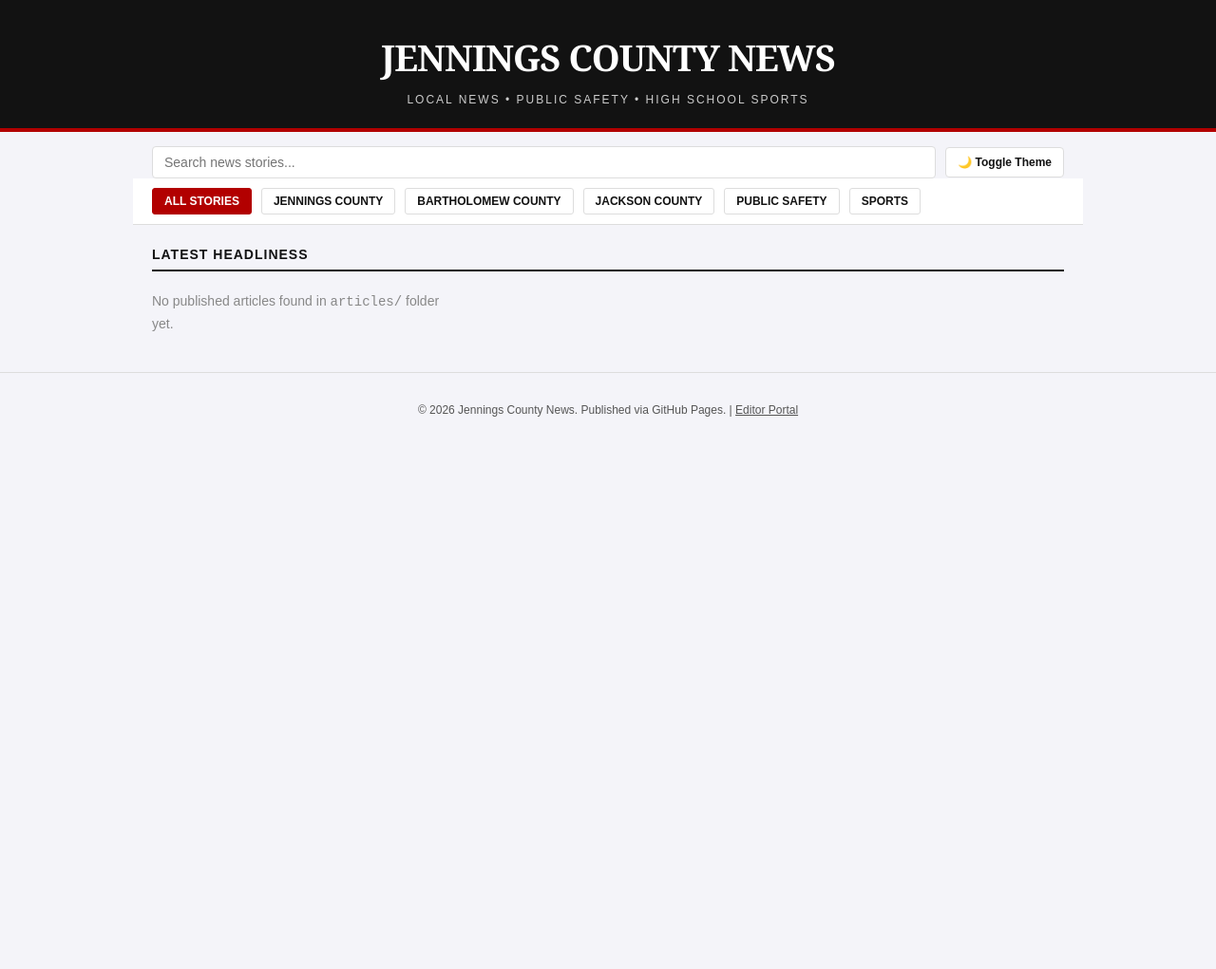
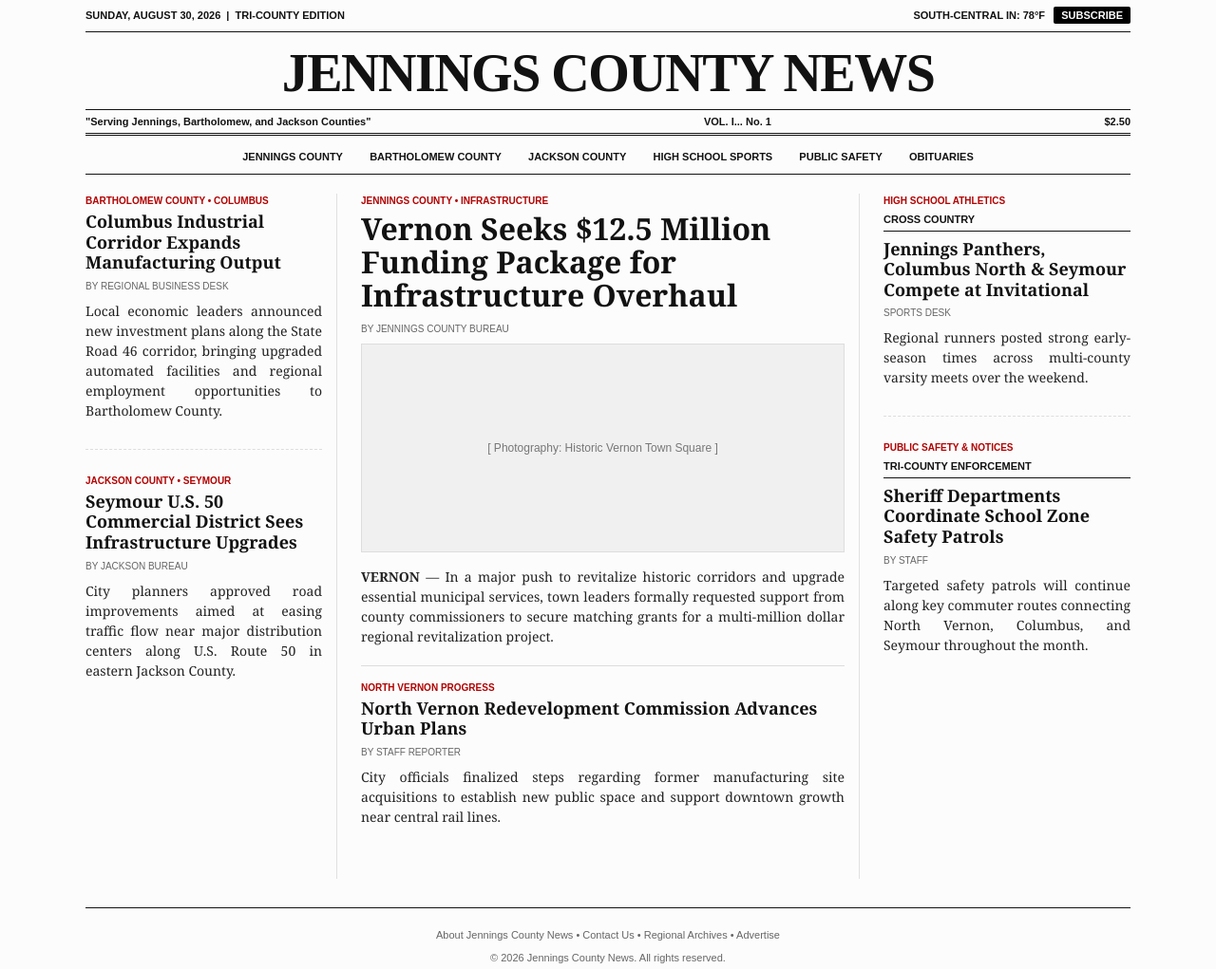
Before and after one commit to Jennings-County-News/jenningscountynews, a plain HTML site: page index.html in a window 1280 px wide. Shown: the whole page at 95% size. Before the commit the page ends 800 px from the top, so only its background shows below. Drawn offline with Linux system fonts and the light colour scheme; no server answers.

Commit message:
Enhance index.html with new title and layout features
Updated the title and added a utility bar with temperature and subscription link. Enhanced layout and styling for various sections including header, navigation, and articles.

```diff
--- a/index.html
+++ b/index.html
@@ -3,199 +3,180 @@
 <head>
     <meta charset="UTF-8">
     <meta name="viewport" content="width=device-width, initial-scale=1.0">
-    <title>Jennings County News</title>
+    <title>Jennings County News - Serving Jennings, Bartholomew, and Jackson Counties</title>
     <style>
-        :root {
-            --bg-color: #f4f4f9;
-            --card-bg: #ffffff;
-            --text-color: #121212;
-            --text-muted: #555555;
-            --border-color: #dddddd;
-            --accent-color: #b20000;
-            --header-bg: #121212;
-            --header-text: #ffffff;
-        }
+        * { box-sizing: border-box; margin: 0; padding: 0; }
+        body { font-family: 'Georgia', serif; background-color: #fcfcfc; color: #121212; line-height: 1.5; padding: 0 15px; }
 
-        body.dark-mode {
-            --bg-color: #121212;
-            --card-bg: #1e1e1e;
-            --text-color: #e0e0e0;
-            --text-muted: #aaa;
-            --border-color: #333333;
-            --accent-color: #ff4d4d;
-            --header-bg: #000000;
-            --header-text: #ffffff;
-        }
+        /* Top Utility Bar */
+        .utility-bar { max-width: 1100px; margin: 0 auto; display: flex; justify-content: space-between; align-items: center; font-family: Arial, sans-serif; font-size: 11px; font-weight: bold; padding: 8px 0; border-bottom: 1px solid #121212; text-transform: uppercase; }
+        .subscribe-btn { background: #000; color: #fff; padding: 3px 8px; text-decoration: none; border-radius: 2px; }
 
-        * { box-sizing: border-box; margin: 0; padding: 0; transition: background-color 0.2s, color 0.2s; }
-        body { font-family: 'Georgia', serif; background-color: var(--bg-color); color: var(--text-color); line-height: 1.6; }
+        /* Masthead */
+        header { max-width: 1100px; margin: 0 auto; text-align: center; padding: 15px 0 10px; }
+        .masthead-title { font-size: 56px; font-weight: 900; letter-spacing: -1.5px; text-transform: uppercase; font-family: 'Times New Roman', serif; line-height: 1; }
+        .sub-header { max-width: 1100px; margin: 0 auto; display: flex; justify-content: space-between; font-family: Arial, sans-serif; font-size: 11px; font-weight: bold; padding: 4px 0; border-top: 1px solid #121212; border-bottom: 3px double #121212; }
 
-        /* Header & Masthead */
-        header { background-color: var(--header-bg); color: var(--header-text); text-align: center; padding: 30px 20px 20px; border-bottom: 4px solid var(--accent-color); }
-        .masthead-title { font-size: 38px; text-transform: uppercase; letter-spacing: -1px; font-weight: bold; }
-        .masthead-sub { font-family: Arial, sans-serif; font-size: 12px; text-transform: uppercase; letter-spacing: 2px; margin-top: 5px; color: #ccc; }
+        /* Navigation */
+        nav { max-width: 1100px; margin: 0 auto; border-bottom: 1px solid #121212; text-align: center; padding: 8px 0; }
+        nav a { font-family: Arial, sans-serif; font-size: 11px; font-weight: bold; text-transform: uppercase; text-decoration: none; color: #121212; margin: 0 12px; }
+        nav a:hover { color: #b20000; }
 
-        /* Navigation Bar */
-        nav { background: var(--card-bg); border-bottom: 1px solid var(--border-color); padding: 10px 20px; display: flex; flex-wrap: wrap; justify-content: space-between; align-items: center; max-width: 1000px; margin: 0 auto; }
-        .nav-categories { display: flex; gap: 10px; flex-wrap: wrap; }
-        .nav-btn { font-family: Arial, sans-serif; font-size: 12px; font-weight: bold; text-transform: uppercase; background: none; border: 1px solid var(--border-color); padding: 6px 12px; cursor: pointer; color: var(--text-color); border-radius: 3px; }
-        .nav-btn.active, .nav-btn:hover { background-color: var(--accent-color); color: #fff; border-color: var(--accent-color); }
+        /* Main Front Page Grid */
+        main { max-width: 1100px; margin: 20px auto; display: grid; grid-template-columns: 1fr 2fr 1fr; gap: 20px; border-bottom: 1px solid #121212; padding-bottom: 30px; }
 
-        /* Controls: Search & Dark Mode */
-        .controls { display: flex; gap: 10px; align-items: center; margin-top: 10px; width: 100%; max-width: 1000px; padding: 0 20px; margin: 15px auto 0; }
-        .search-box { flex-grow: 1; padding: 8px 12px; font-size: 14px; border: 1px solid var(--border-color); border-radius: 4px; background: var(--card-bg); color: var(--text-color); font-family: Arial, sans-serif; }
-        .theme-toggle { font-family: Arial, sans-serif; font-size: 12px; padding: 8px 12px; border: 1px solid var(--border-color); background: var(--card-bg); color: var(--text-color); cursor: pointer; border-radius: 4px; font-weight: bold; }
+        .col-left { border-right: 1px solid #e0e0e0; padding-right: 15px; }
+        .col-center { border-right: 1px solid #e0e0e0; padding-right: 15px; padding-left: 5px; }
+        .col-right { padding-left: 5px; }
 
-        /* Main Layout */
-        main { max-width: 1000px; margin: 20px auto; padding: 0 20px; }
-        .section-header { font-family: Arial, sans-serif; font-size: 14px; font-weight: bold; text-transform: uppercase; border-bottom: 2px solid var(--text-color); padding-bottom: 5px; margin-bottom: 20px; letter-spacing: 1px; }
+        /* Article Formatting */
+        .category { font-family: Arial, sans-serif; font-size: 10px; font-weight: bold; color: #b20000; text-transform: uppercase; margin-bottom: 4px; }
+        .byline { font-family: Arial, sans-serif; font-size: 10px; color: #666; text-transform: uppercase; margin-bottom: 8px; }
 
-        /* Article Grid */
-        .article-grid { display: grid; grid-template-columns: repeat(auto-fill, minmax(280px, 1fr)); gap: 20px; }
-        .article-card { background: var(--card-bg); border: 1px solid var(--border-color); border-radius: 6px; padding: 20px; display: flex; flex-direction: column; justify-content: space-between; text-decoration: none; color: var(--text-color); box-shadow: 0 2px 5px rgba(0,0,0,0.05); }
-        .article-card:hover { transform: translateY(-2px); box-shadow: 0 4px 10px rgba(0,0,0,0.1); }
-        .article-cat { font-family: Arial, sans-serif; font-size: 10px; font-weight: bold; color: var(--accent-color); text-transform: uppercase; margin-bottom: 8px; }
-        .article-title { font-size: 20px; margin-bottom: 10px; line-height: 1.3; }
-        .article-date { font-family: Arial, sans-serif; font-size: 11px; color: var(--text-muted); margin-top: auto; }
+        /* Lead Story */
+        .lead-story h1 { font-size: 32px; line-height: 1.1; margin-bottom: 10px; font-weight: bold; }
+        .photo-box { background: #f0f0f0; border: 1px solid #ddd; height: 220px; display: flex; align-items: center; justify-content: center; font-family: Arial, sans-serif; font-size: 12px; color: #777; margin-bottom: 15px; }
+        .story-text { font-size: 14px; line-height: 1.5; color: #222; text-align: justify; margin-bottom: 15px; }
 
-        #no-results { display: none; font-family: Arial, sans-serif; font-size: 14px; color: var(--text-muted); text-align: center; padding: 40px 0; }
+        /* Side Stories */
+        .side-story { margin-bottom: 25px; padding-bottom: 15px; border-bottom: 1px dashed #ddd; }
+        .side-story:last-child { border-bottom: none; }
+        .side-story h2 { font-size: 18px; line-height: 1.2; margin-bottom: 6px; }
+        .side-story a { text-decoration: none; color: inherit; }
+        .side-story a:hover h2 { color: #b20000; }
 
-        footer { text-align: center; padding: 30px 20px; font-family: Arial, sans-serif; font-size: 12px; color: var(--text-muted); border-top: 1px solid var(--border-color); margin-top: 40px; }
+        /* Dynamic Feed Container */
+        #dynamic-articles-container { grid-column: 1 / -1; margin-top: 20px; border-top: 2px solid #121212; padding-top: 20px; display: none; }
+
+        footer { max-width: 1100px; margin: 0 auto 30px; text-align: center; font-family: Arial, sans-serif; font-size: 11px; color: #666; }
+        footer a { color: inherit; text-decoration: none; }
     </style>
 </head>
 <body>
 
+    <div class="utility-bar">
+        <div>SUNDAY, AUGUST 30, 2026 &nbsp;|&nbsp; TRI-COUNTY EDITION</div>
+        <div>SOUTH-CENTRAL IN: 78°F &nbsp; <a href="#" class="subscribe-btn">SUBSCRIBE</a></div>
+    </div>
+
     <header>
         <div class="masthead-title">Jennings County News</div>
-        <div class="masthead-sub">Local News &bull; Public Safety &bull; High School Sports</div>
     </header>
 
-    <div class="controls">
-        <input type="text" id="search-input" class="search-box" placeholder="Search news stories..." oninput="filterArticles()">
-        <button class="theme-toggle" onclick="toggleTheme()">🌙 Toggle Theme</button>
+    <div class="sub-header">
+        <div>"Serving Jennings, Bartholomew, and Jackson Counties"</div>
+        <div>VOL. I... No. 1</div>
+        <div>$2.50</div>
     </div>
 
     <nav>
-        <div class="nav-categories">
-            <button class="nav-btn active" onclick="filterCategory('all', this)">All Stories</button>
-            <button class="nav-btn" onclick="filterCategory('Jennings County', this)">Jennings County</button>
-            <button class="nav-btn" onclick="filterCategory('Bartholomew County', this)">Bartholomew County</button>
-            <button class="nav-btn" onclick="filterCategory('Jackson County', this)">Jackson County</button>
-            <button class="nav-btn" onclick="filterCategory('Public Safety', this)">Public Safety</button>
-            <button class="nav-btn" onclick="filterCategory('Sports', this)">Sports</button>
-        </div>
+        <a href="#">Jennings County</a>
+        <a href="#">Bartholomew County</a>
+        <a href="#">Jackson County</a>
+        <a href="#">High School Sports</a>
+        <a href="#">Public Safety</a>
+        <a href="#">Obituaries</a>
     </nav>
 
     <main>
-        <div class="section-header" id="current-category-label">Latest Headliness</div>
+        <!-- LEFT COLUMN -->
+        <div class="col-left">
+            <div class="side-story">
+                <div class="category">BARTHOLOMEW COUNTY • COLUMBUS</div>
+                <a href="#"><h2>Columbus Industrial Corridor Expands Manufacturing Output</h2></a>
+                <div class="byline">BY REGIONAL BUSINESS DESK</div>
+                <p class="story-text">Local economic leaders announced new investment plans along the State Road 46 corridor, bringing upgraded automated facilities and regional employment opportunities to Bartholomew County.</p>
+            </div>
 
-        <div id="article-grid" class="article-grid">
-            <!-- Articles will automatically populate here from GitHub -->
+            <div class="side-story">
+                <div class="category">JACKSON COUNTY • SEYMOUR</div>
+                <a href="#"><h2>Seymour U.S. 50 Commercial District Sees Infrastructure Upgrades</h2></a>
+                <div class="byline">BY JACKSON BUREAU</div>
+                <p class="story-text">City planners approved road improvements aimed at easing traffic flow near major distribution centers along U.S. Route 50 in eastern Jackson County.</p>
+            </div>
         </div>
 
-        <div id="no-results">No news stories found matching your criteria.</div>
+        <!-- CENTER COLUMN (LEAD STORY) -->
+        <div class="col-center">
+            <div class="lead-story">
+                <div class="category">JENNINGS COUNTY • INFRASTRUCTURE</div>
+                <h1>Vernon Seeks $12.5 Million Funding Package for Infrastructure Overhaul</h1>
+                <div class="byline">BY JENNINGS COUNTY BUREAU</div>
+                <div class="photo-box">[ Photography: Historic Vernon Town Square ]</div>
+                <p class="story-text"><strong>VERNON</strong> — In a major push to revitalize historic corridors and upgrade essential municipal services, town leaders formally requested support from county commissioners to secure matching grants for a multi-million dollar regional revitalization project.</p>
+            </div>
+
+            <div class="side-story" style="margin-top: 20px; border-top: 1px solid #ddd; padding-top: 15px;">
+                <div class="category">NORTH VERNON PROGRESS</div>
+                <a href="#"><h2>North Vernon Redevelopment Commission Advances Urban Plans</h2></a>
+                <div class="byline">BY STAFF REPORTER</div>
+                <p class="story-text">City officials finalized steps regarding former manufacturing site acquisitions to establish new public space and support downtown growth near central rail lines.</p>
+            </div>
+        </div>
+
+        <!-- RIGHT COLUMN -->
+        <div class="col-right">
+            <div class="side-story">
+                <div class="category">HIGH SCHOOL ATHLETICS</div>
+                <div style="font-family: Arial, sans-serif; font-size: 11px; font-weight: bold; border-bottom: 1px solid #121212; padding-bottom: 3px; margin-bottom: 8px;">CROSS COUNTRY</div>
+                <a href="#"><h2>Jennings Panthers, Columbus North & Seymour Compete at Invitational</h2></a>
+                <div class="byline">SPORTS DESK</div>
+                <p class="story-text">Regional runners posted strong early-season times across multi-county varsity meets over the weekend.</p>
+            </div>
+
+            <div class="side-story">
+                <div class="category">PUBLIC SAFETY & NOTICES</div>
+                <div style="font-family: Arial, sans-serif; font-size: 11px; font-weight: bold; border-bottom: 1px solid #121212; padding-bottom: 3px; margin-bottom: 8px;">TRI-COUNTY ENFORCEMENT</div>
+                <a href="#"><h2>Sheriff Departments Coordinate School Zone Safety Patrols</h2></a>
+                <div class="byline">BY STAFF</div>
+                <p class="story-text">Targeted safety patrols will continue along key commuter routes connecting North Vernon, Columbus, and Seymour throughout the month.</p>
+            </div>
+        </div>
+
+        <!-- AUTOMATICALLY LOADED ARTICLES FROM GITHUB -->
+        <div id="dynamic-articles-container">
+            <div style="font-family: Arial, sans-serif; font-size: 12px; font-weight: bold; text-transform: uppercase; border-bottom: 2px solid #121212; margin-bottom: 15px;">Recent Submissions</div>
+            <div id="dynamic-articles-list"></div>
+        </div>
     </main>
 
     <footer>
-        &copy; 2026 Jennings County News. Published via GitHub Pages. | <a href="admin/index.html" style="color: inherit;">Editor Portal</a>
+        <div><a href="admin/index.html">About Jennings County News</a> &bull; <a href="#">Contact Us</a> &bull; <a href="#">Regional Archives</a> &bull; <a href="#">Advertise</a></div>
+        <div style="margin-top: 8px;">&copy; 2026 Jennings County News. All rights reserved.</div>
     </footer>
 
     <script>
-        const REPO_OWNER = "Jennings-County-News";
-        const REPO_NAME = "jenningscountynews";
-        let articlesData = [];
-        let activeCategory = 'all';
-
-        // Fetch published articles automatically from GitHub API
-        async function loadArticles() {
-            const grid = document.getElementById("article-grid");
+        // Background fetch to append new published articles without breaking layout
+        async function fetchNewArticles() {
             try {
-                const response = await fetch(`https://api.github.com/repos/${REPO_OWNER}/${REPO_NAME}/contents/articles`);
-                if (!response.ok) throw new Error("No articles folder found yet.");
+                const response = await fetch('https://api.github.com/repos/Jennings-County-News/jenningscountynews/contents/articles');
+                if (!response.ok) return;
 
                 const files = await response.json();
-                const htmlFiles = files.filter(f => f.name.endsWith('.html') || f.name.endsWith('.md'));
+                const articles = files.filter(f => f.name.endsWith('.html'));
 
-                if (htmlFiles.length === 0) {
-                    document.getElementById("no-results").style.display = "block";
-                    return;
+                if (articles.length > 0) {
+                    const container = document.getElementById('dynamic-articles-container');
+                    const list = document.getElementById('dynamic-articles-list');
+                    container.style.display = 'block';
+
+                    articles.forEach(file => {
+                        const title = file.name.replace(/\.html$/, '').replace(/^\d{4}-\d{2}-\d{2}-/, '').replace(/-/g, ' ');
+                        const item = document.createElement('div');
+                        item.className = 'side-story';
+                        item.innerHTML = `
+                            <div class="category">RECENT STORY</div>
+                            <a href="articles/${file.name}"><h2>${title.charAt(0).toUpperCase() + title.slice(1)}</h2></a>
+                            <p class="story-text">Click to read full published story on Jennings County News.</p>
+                        `;
+                        list.appendChild(item);
+                    });
                 }
-
-                articlesData = htmlFiles.map(file => {
-                    const nameWithoutExt = file.name.replace(/\.(html|md)$/, '');
-                    const titleFormatted = nameWithoutExt.replace(/^\d{4}-\d{2}-\d{2}-/, '').replace(/-/g, ' ');
-
-                    return {
-                        filename: file.name,
-                        path: file.path,
-                        title: titleFormatted.charAt(0).toUpperCase() + titleFormatted.slice(1),
-                        category: file.name.toLowerCase().includes('sports') ? 'Sports' :
-                                  file.name.toLowerCase().includes('safety') ? 'Public Safety' : 'Jennings County',
-                        url: `articles/${file.name}`
-                    };
-                });
-
-                renderArticles();
-            } catch (err) {
-                grid.innerHTML = `<p style="font-family:Arial; font-size:14px; color:#888;">No published articles found in <code>articles/</code> folder yet.</p>`;
+            } catch (e) {
+                // Keep default static layout intact if fetch fails
             }
         }
-
-        function renderArticles() {
-            const grid = document.getElementById("article-grid");
-            const search = document.getElementById("search-input").value.toLowerCase();
-            grid.innerHTML = "";
-
-            const filtered = articlesData.filter(art => {
-                const matchesCat = activeCategory === 'all' || art.category === activeCategory;
-                const matchesSearch = art.title.toLowerCase().includes(search);
-                return matchesCat && matchesSearch;
-            });
-
-            if (filtered.length === 0) {
-                document.getElementById("no-results").style.display = "block";
-            } else {
-                document.getElementById("no-results").style.display = "none";
-                filtered.forEach(art => {
-                    const card = document.createElement("a");
-                    card.className = "article-card";
-                    card.href = art.url;
-                    card.innerHTML = `
-                        <div>
-                            <div class="article-cat">${art.category}</div>
-                            <div class="article-title">${art.title}</div>
-                        </div>
-                        <div class="article-date">Read Story &rarr;</div>
-                    `;
-                    grid.appendChild(card);
-                });
-            }
-        }
-
-        function filterCategory(cat, btn) {
-            activeCategory = cat;
-            document.querySelectorAll('.nav-btn').forEach(b => b.classList.remove('active'));
-            btn.classList.add('active');
-            document.getElementById("current-category-label").textContent = cat === 'all' ? 'Latest Headlines' : cat;
-            renderArticles();
-        }
-
-        function filterArticles() {
-            renderArticles();
-        }
-
-        function toggleTheme() {
-            document.body.classList.toggle("dark-mode");
-            const isDark = document.body.classList.contains("dark-mode");
-            localStorage.setItem("theme", isDark ? "dark" : "light");
-        }
-
-        // Preserve dark mode preference
-        if (localStorage.getItem("theme") === "dark") {
-            document.body.classList.add("dark-mode");
-        }
-
-        loadArticles();
+        fetchNewArticles();
     </script>
 </body>
 </html>
```
